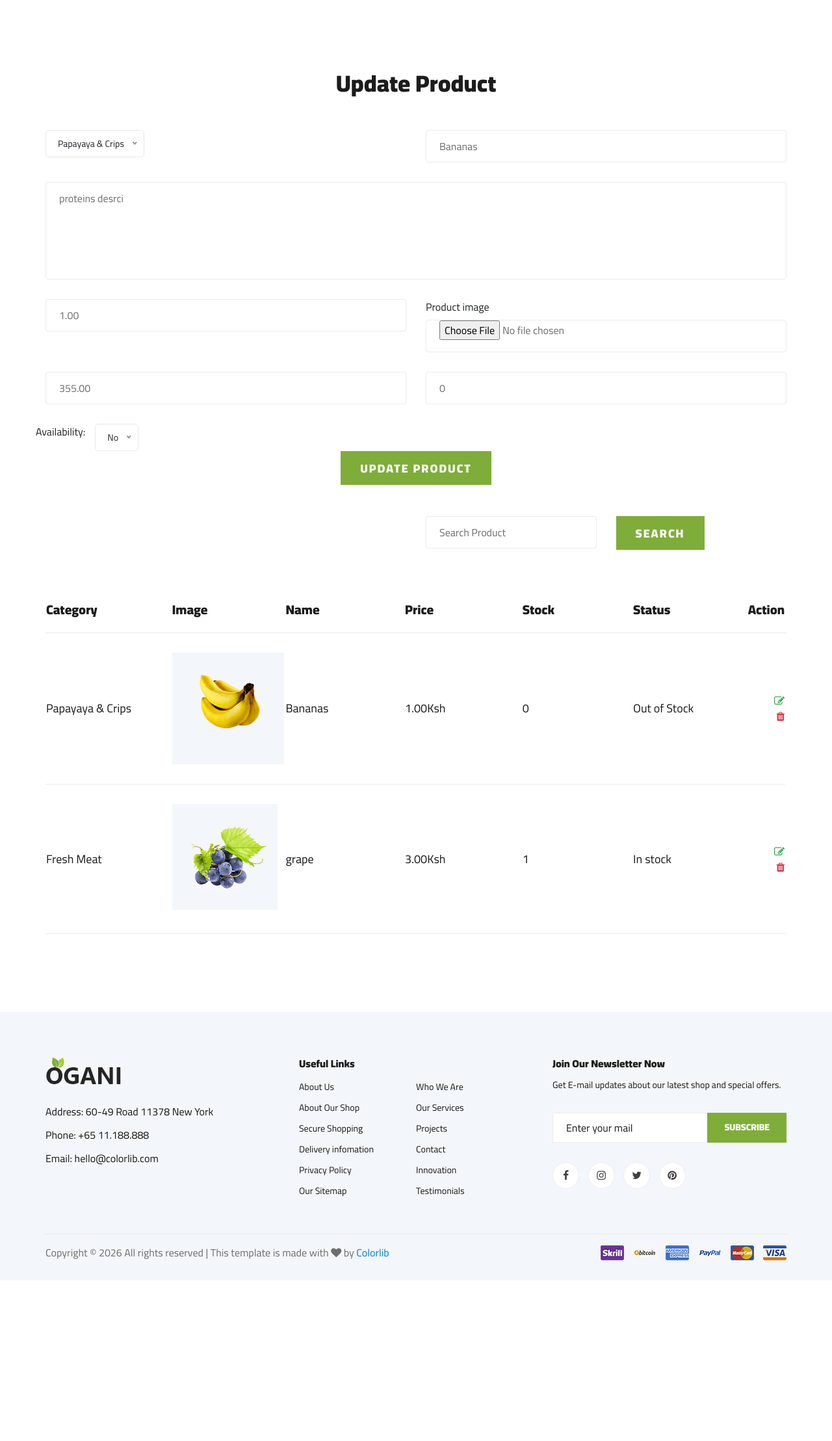
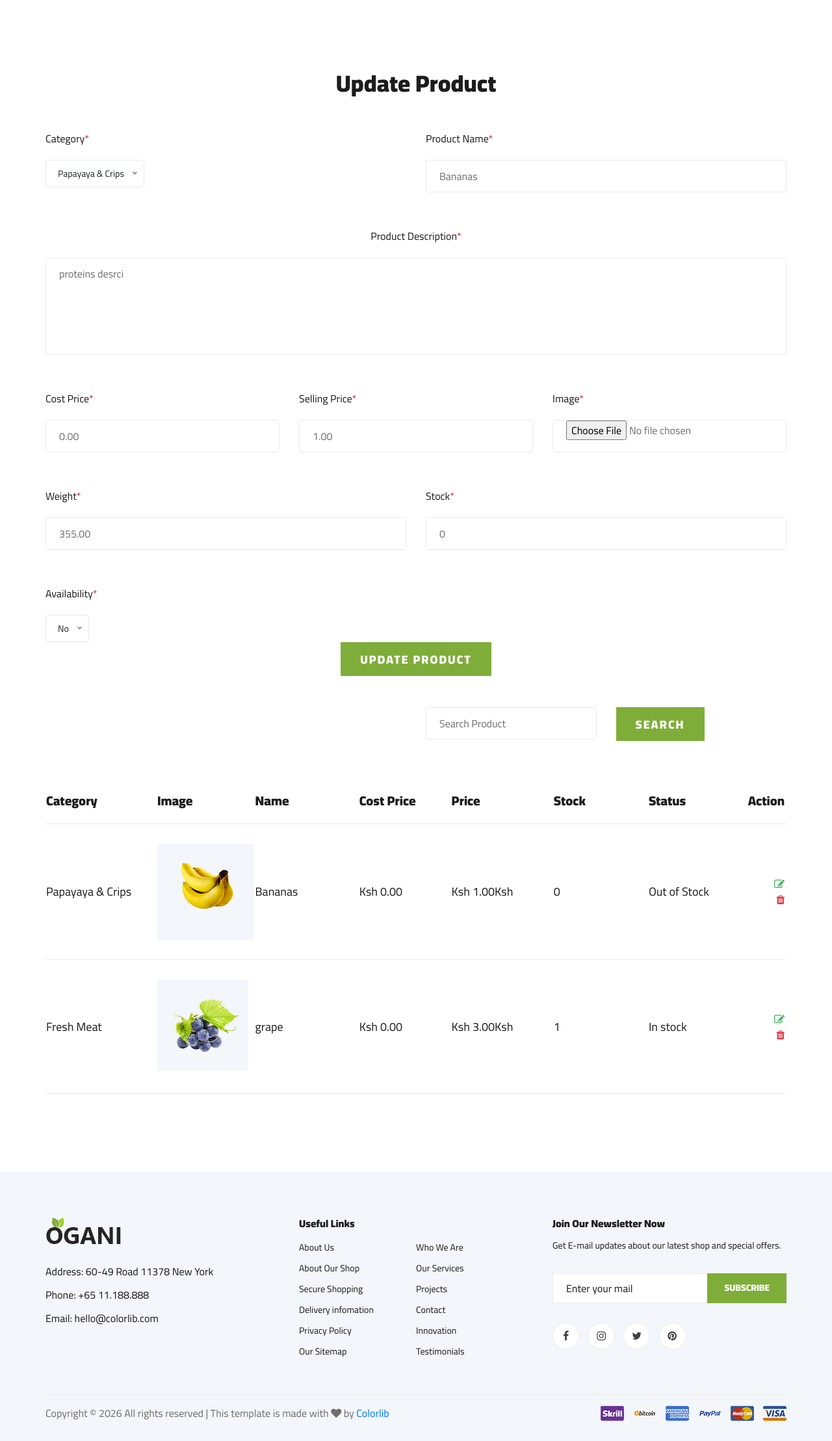
Before and after one commit to mbuguam443/djangoecommerce, a Django app: page /editProduct/9 in a window 1280 px wide. Shown: the part 199-2416 px from the top of the page at 65% size. Before the commit the page ends 2138 px from the top, so only its background shows below. Run offline with Django 5.2, Linux system fonts and the light colour scheme; a user stored in the database is signed in; data comes from the database, SQL or seed files in the repository; both versions use the stored data as it was after the commit; some libraries are stand-ins or nearby versions.

Commit message:
added cost price

```diff
--- a/demoapp/forms.py
+++ b/demoapp/forms.py
@@ -53,7 +53,7 @@ class LoginForm(forms.Form):
 class ProductForm(forms.ModelForm):
     class Meta:
         model = Product
-        fields = ['category', 'name', 'description', 'price', 'weight', 'stock', 'available', 'image']
+        fields = ['category', 'name', 'description','price','cost_price', 'weight', 'stock', 'available', 'image']
         # No widgets → default HTML elements will be rendered, your theme will style them
 
 class CategoryForm(forms.ModelForm):
--- a/demoapp/models.py
+++ b/demoapp/models.py
@@ -13,6 +13,11 @@ class Product(models.Model):
     name = models.CharField(max_length=200)
     description = models.TextField()
     price = models.DecimalField(max_digits=10, decimal_places=2)
+    cost_price = models.DecimalField(
+                    max_digits=10,
+                    decimal_places=2,
+                    default=0
+                )
     image = models.ImageField(upload_to="product/")
     weight = models.DecimalField(max_digits=5, decimal_places=2, help_text="Weight in kg")
     stock = models.PositiveIntegerField(default=0)
--- a/demoapp/views.py
+++ b/demoapp/views.py
@@ -282,7 +282,8 @@ def postproduct(request):
         form = ProductForm(request.POST, request.FILES)
         if form.is_valid():
             form.save()
-            return redirect('index')
+            messages.success(request, "Posted successfully")
+            return redirect('postproduct')
     else:
         form = ProductForm()
     product_list = Product.objects.all()
--- a/templates/postProduct.html
+++ b/templates/postProduct.html
@@ -15,6 +15,17 @@
                 </div>
             </div>
         </div>
+        <div class="row">
+            <div class="col-lg-12">
+                 {% if messages %}
+                    {% for message in messages %}
+                        <div class="alert alert-success">
+                            {{ message }}
+                        </div>
+                    {% endfor %}
+                {% endif %}
+            </div>
+        </div>
         {% if Product.name %}
         <form  method="post" enctype="multipart/form-data">
             {% else %}
@@ -25,6 +36,8 @@
 
                 <div class="row">
                     <div class="col-lg-6 col-md-6">
+                        <div class="checkout__input">
+                            <p>Category<span>*</span></p>
                         <select name="category">
                             <option value="">select category</option>
                             {% for category in allCategory %}
@@ -38,54 +51,82 @@
                                 <span class="text-danger">{{ form.category.errors.0 }}</span>
                          {% endif %}
                          </div>
+                    </div>
                     <div class="col-lg-6 col-md-6">
+                        <div class="checkout__input">
+                            <p>Product Name<span>*</span></p>
                         <input type="text" placeholder="Product Name" name="name" value="{{Product.name}}" >
                         {% if form.name.errors %}
                                 <span class="text-danger">{{ form.name.errors.0 }}</span>
                          {% endif %}
                          </div>
                     </div>
+                </div>
                 <div class="row">
                     <div class="col-lg-12 text-center">
+                        <div class="checkout__input">
+                            <p>Product Description<span>*</span></p>
                         <textarea placeholder="Product Description" name="description" >{{Product.description}}</textarea>
                         {% if form.description.errors %}
                                 <span class="text-danger">{{ form.description.errors.0 }}</span>
                          {% endif %}
                          </div>
                     </div>
+                </div>
                 <div class="row">
-                    <div class="col-lg-6 col-md-6">
+                    <div class="col-lg-4 col-md-4">
+                        <div class="checkout__input">
+                            <p>Cost Price<span>*</span></p>
+                        <input type="number" placeholder="Cost Price" name="cost_price" value="{{Product.cost_price}}" >
+                        {% if form.cost_price.errors %}
+                                <span class="text-danger">{{ form.cost_price.errors.0 }}</span>
+                         {% endif %}
+                         </div>
+                    </div>
+                    <div class="col-lg-4 col-md-4">
+                        <div class="checkout__input">
+                            <p>Selling Price<span>*</span></p>
                         <input type="number" placeholder="Price" name="price" value="{{Product.price}}" >
                         {% if form.price.errors %}
                                 <span class="text-danger">{{ form.price.errors.0 }}</span>
                          {% endif %}
                          </div>
-                    <div class="col-lg-6 col-md-6">
-                        <label for="">Product image</label>
+                    </div>
+                    <div class="col-lg-4 col-md-4">
+                        <div class="checkout__input">
+                            <p>Image<span>*</span></p>
                         <input type="file" placeholder="Image" name="image">
                         {% if form.image.errors %}
                                 <span class="text-danger">{{ form.image.errors.0 }}</span>
                          {% endif %}
                          </div>
                     </div>
+                </div>
                 <div class="row">
                     <div class="col-lg-6 col-md-6">
+                        <div class="checkout__input">
+                            <p>Weight<span>*</span></p>
                         <input type="number" placeholder="Weight" name="weight" value="{{Product.weight}}" >
                         {% if form.weight.errors %}
                                 <span class="text-danger">{{ form.weight.errors.0 }}</span>
                          {% endif %}
                          </div>
+                    </div>
                     <div class="col-lg-6 col-md-6">
+                        <div class="checkout__input">
+                            <p>Stock<span>*</span></p>
                         <input type="number" placeholder="Stock" name="stock" value="{{Product.stock}}">
                         {% if form.stock.errors %}
                                 <span class="text-danger">{{ form.stock.errors.0 }}</span>
                          {% endif %}
                          </div>
                     </div>
+                </div>
                 <div class="row">
-                    <label for="">Availability:</label>
+
                     <div class="col-lg-6 col-md-6">
-
+                      <div class="checkout__input">
+                            <p>Availability<span>*</span></p>
                         <select name="available" id="">
                             <option value="1" {% if Product.available == True %}selected{% endif %}>Yes</option>
                             <option value="0" {% if Product.available == False %}selected{% endif %}>No</option>
@@ -93,6 +134,8 @@
                         {% if form.available.errors %}
                                 <span class="text-danger">{{ form.available.errors.0 }}</span>
                          {% endif %}
+                         </div>
+
                     </div>
                     <div class="col-lg-6 col-md-6">
 
@@ -128,6 +171,7 @@
                                     <th class="shoping__product">Category</th>
                                     <th class="shoping__product">Image</th>
                                     <th class="shoping__product">Name</th>
+                                    <th class="shoping__product">Cost Price</th>
                                     <th class="shoping__product">Price</th>
                                     <th class="shoping__product">Stock</th>
                                     <th class="shoping__product">Status</th>
@@ -154,7 +198,10 @@
                                         <h5>{{product.name}}</h5>
                                     </td>
                                     <td class="shoping__cart__item">
-                                        <h5>{{product.price}}Ksh</h5>
+                                        <h5>Ksh {{product.cost_price}}</h5>
+                                    </td>
+                                    <td class="shoping__cart__item">
+                                        <h5>Ksh {{product.price}}Ksh</h5>
                                     </td>
                                     <td class="shoping__cart__item">
                                         <h5>{{product.stock}}</h5>
```
Also changed, not shown: appwork/settings.py (+10 -3 lines), db.sqlite3, demoapp/migrations/0013_product_cost_price.py (added), media/product/product-6.jpg (added), media/product/product-7.jpg (added), media/product/product-8.jpg (added), 1 other file. Lines whose indentation alone changed are shown as unchanged.
